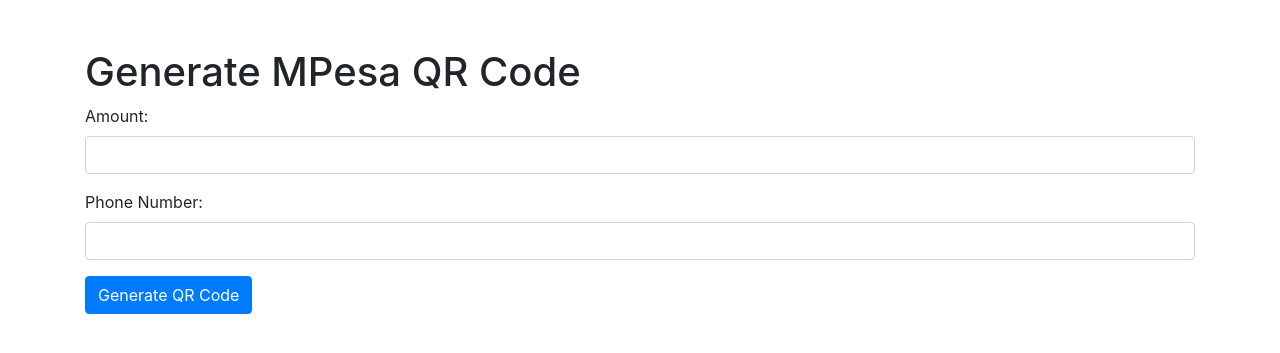
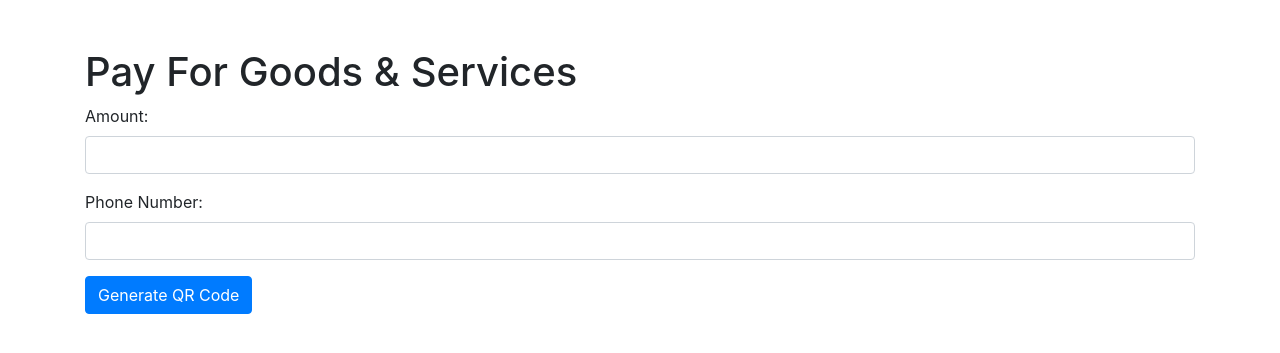
Before and after one commit to Thedongraphix/Mpesa-QR, a Flask app: page / in a window 1280 px wide. Shown: the top 353 px of the page. Run offline with Flask 3, Linux system fonts and the light colour scheme; some libraries are stand-ins or nearby versions.

Commit message:
Trying some new stuff

```diff
--- a/templates/index.html
+++ b/templates/index.html
@@ -8,7 +8,7 @@
 </head>
 <body>
     <div class="container">
-        <h1 class="mt-5">Generate MPesa QR Code</h1>
+        <h1 class="mt-5">Pay For Goods & Services</h1>
         <form id="paymentForm">
             <div class="form-group">
                 <label for="amount">Amount:</label>
```
